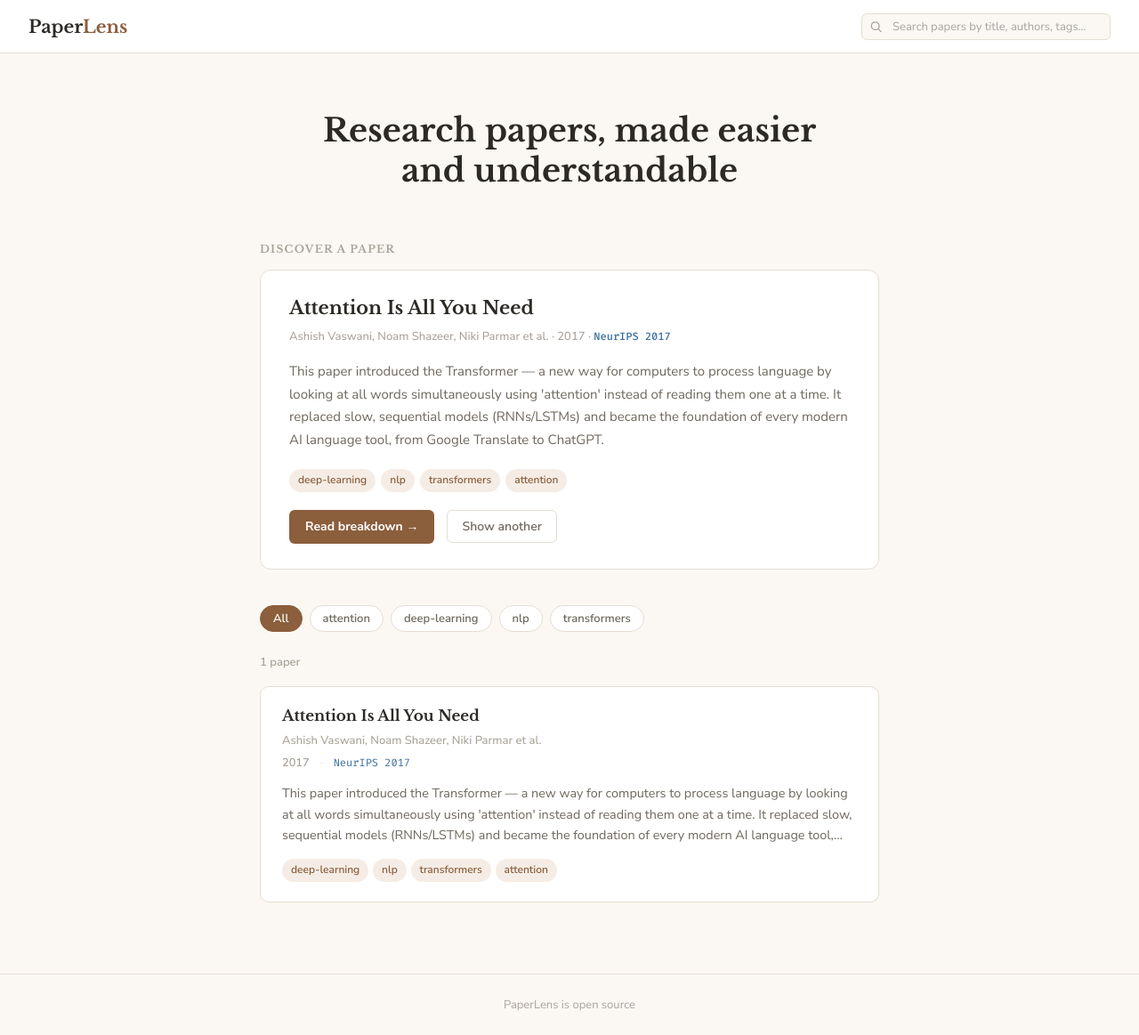
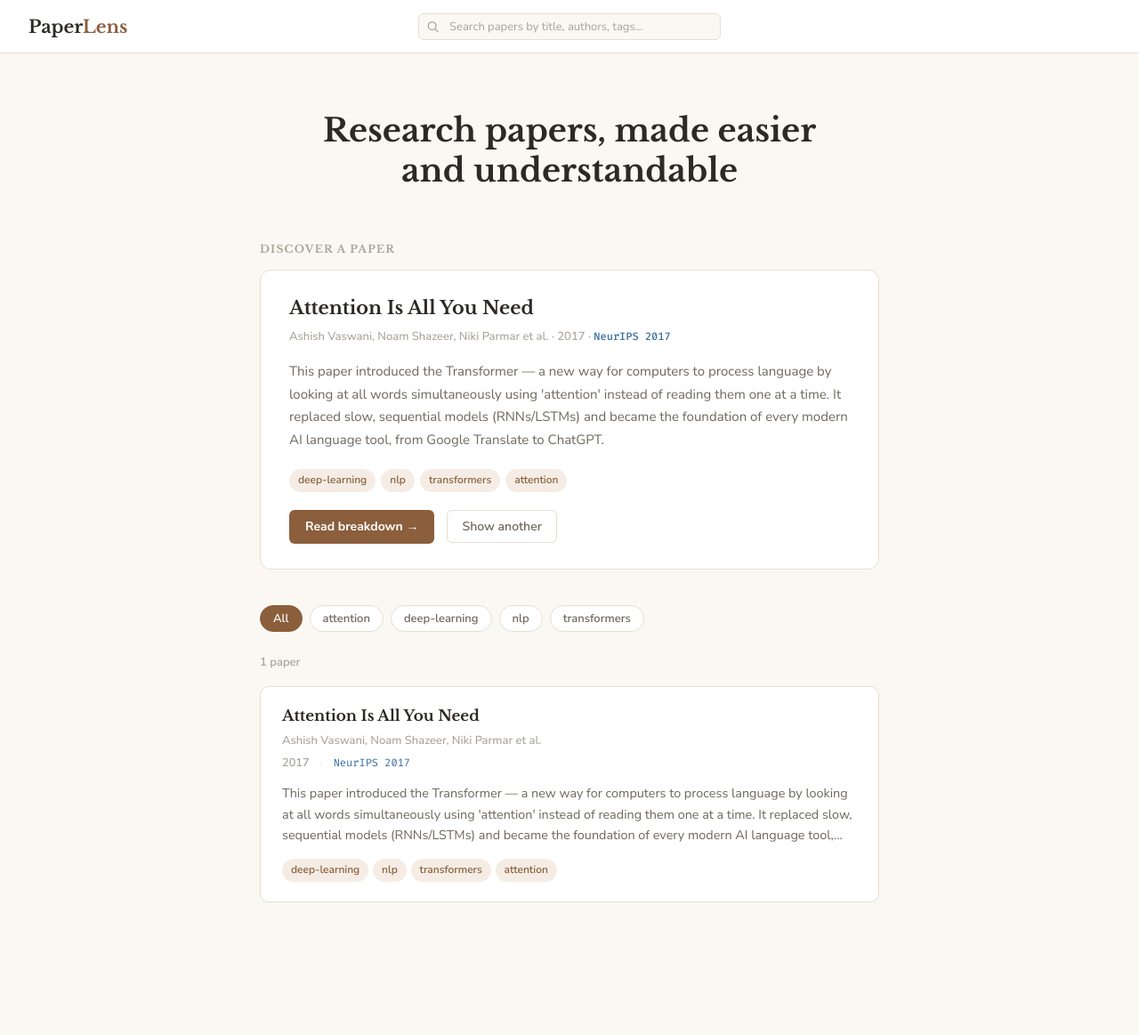
Before and after one commit to ugudlado/paperlens, a website: page index.html in a window 1280 px wide. Shown: the whole page at 89% size. After the commit the page ends 1094 px from the top, so only its background shows below. Drawn offline with nearby package versions, Linux system fonts and the light colour scheme.

Commit message:
feat: center search, remove footer, add Cmd+K shortcut

```diff
--- a/index.html
+++ b/index.html
@@ -68,9 +68,10 @@
     }
 
     .navbar-search {
-      margin-left: auto;
-      width: 280px;
-      position: relative;
+      position: absolute;
+      left: 50%;
+      transform: translateX(-50%);
+      width: 340px;
     }
 
     .navbar-search input {
@@ -473,14 +474,6 @@
       font-style: italic;
     }
 
-    /* ── Footer ── */
-    .footer {
-      border-top: 1px solid var(--border);
-      padding: 1.5rem 2rem;
-      text-align: center;
-      font-size: 0.8125rem;
-      color: var(--text-3);
-    }
 
     /* ── Responsive ── */
     @media (max-width: 820px) {
@@ -596,10 +589,6 @@
     </div>
   </main>
 
-  <!-- Footer -->
-  <footer class="footer">
-    PaperLens is open source
-  </footer>
 
   <script>
     // ── State ──────────────────────────────────────────────────────────────────
@@ -905,6 +894,15 @@
       if (!searchInput.closest('.navbar-search').contains(e.target)) closeDropdown();
     });
 
+    // Cmd+K / Ctrl+K to focus search
+    document.addEventListener('keydown', function(e) {
+      if ((e.metaKey || e.ctrlKey) && e.key === 'k') {
+        e.preventDefault();
+        searchInput.focus();
+        searchInput.select();
+      }
+    });
+
     // ── Init ──────────────────────────────────────────────────────────────────
 
     async function init() {
```
Also changed, not shown: paper.html (+13 -4 lines).
